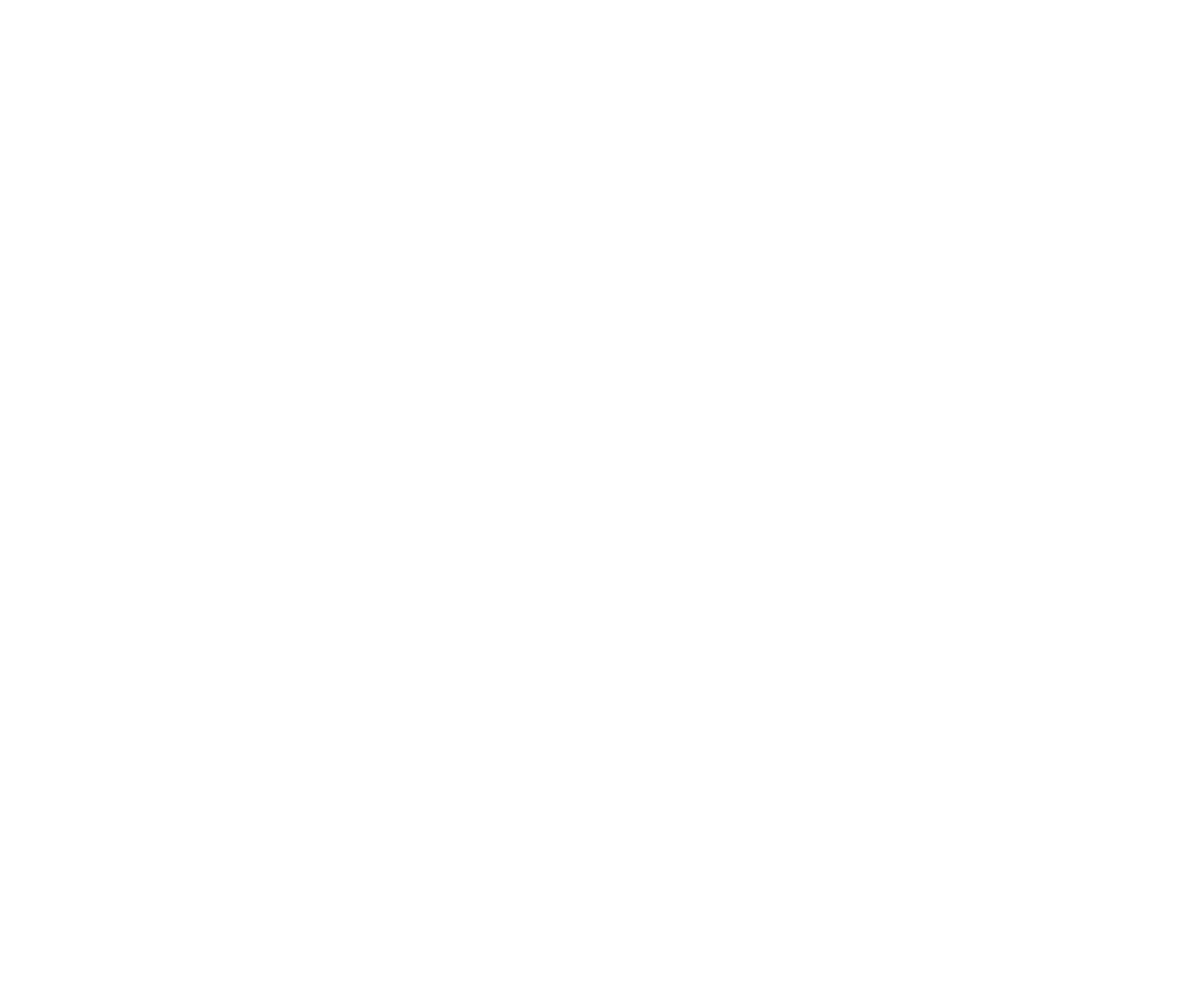
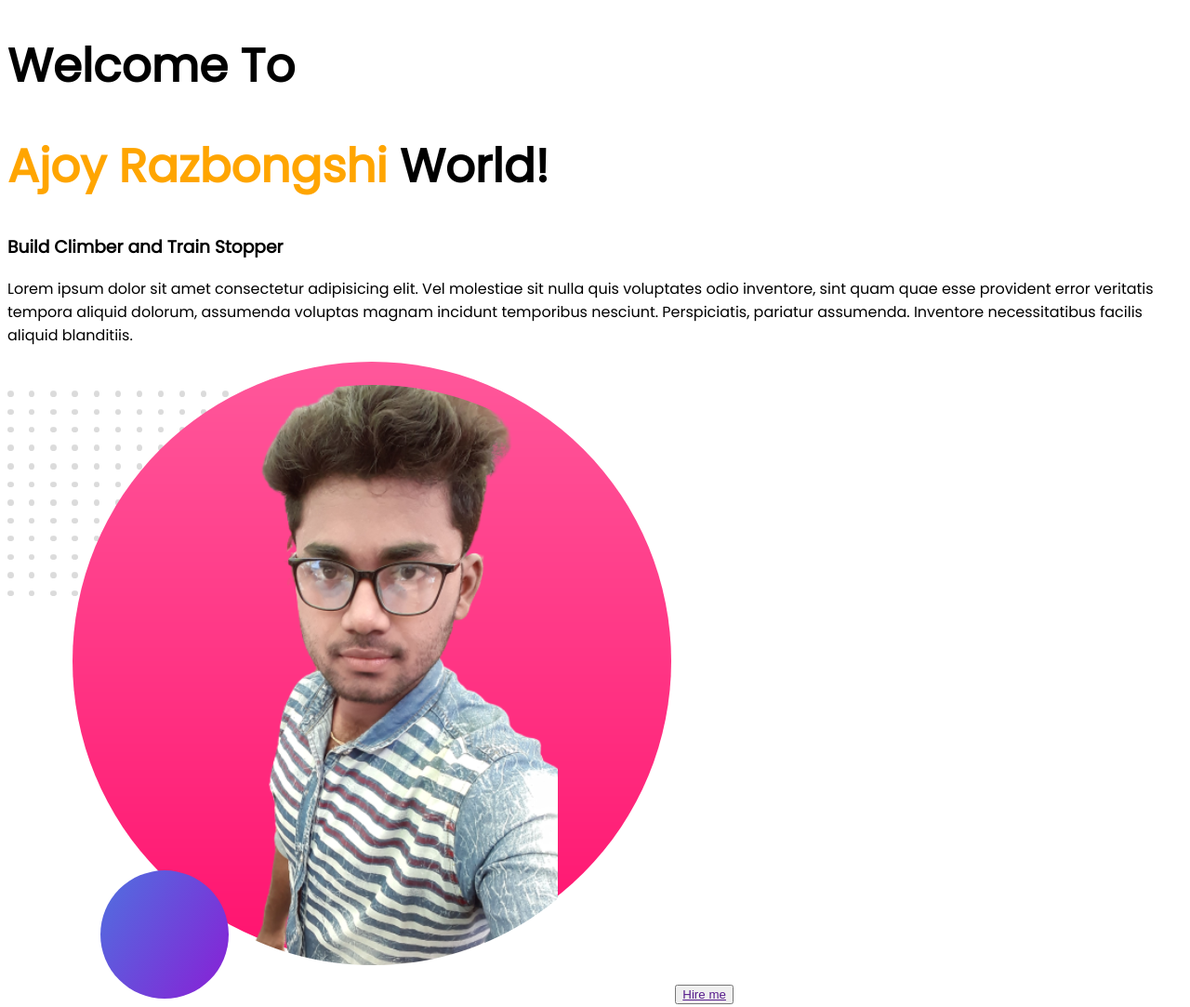
Before and after one commit to AJOYRAZBONGSHI/Professional-Protfoilo, a plain HTML site: page index.html in a window 1280 px wide. Shown: the whole page at 93% size. Before the commit the page ends 800 px from the top, so only its background shows below. Drawn offline with Linux system fonts and the light colour scheme.

Commit message:
photo added

```diff
--- a/index.html
+++ b/index.html
@@ -6,10 +6,23 @@
     <meta http-equiv="X-UA-Compatible" content="IE=edge" />
     <meta name="viewport" content="width=device-width, initial-scale=1.0" />
     <title>Professional Portfoilo</title>
+    <link rel="preconnect" href="https://fonts.googleapis.com" />
+    <link rel="preconnect" href="https://fonts.gstatic.com" crossorigin />
+    <link href="https://fonts.googleapis.com/css2?family=Poppins&display=swap" rel="stylesheet" />
     <link rel="stylesheet" href="style.css" />
-    <link rel="shortcut icon" href="favicon.ico" type="image/x-icon" />
+    <link rel="shortcut icon" href="images/ajoy.png" type="image/x-icon" />
 </head>
 
-<body></body>
+<body>
+    <h1>Welcome To</h1>
+    <h1><span class="name">Ajoy Razbongshi</span> World!</h1>
+    <h3>Build Climber and Train Stopper</h3>
+    <p>
+        Lorem ipsum dolor sit amet consectetur adipisicing elit. Vel molestiae sit nulla quis voluptates odio inventore, sint quam quae esse provident error veritatis tempora aliquid dolorum, assumenda voluptas magnam incidunt temporibus nesciunt. Perspiciatis,
+        pariatur assumenda. Inventore necessitatibus facilis aliquid blanditiis.
+    </p>
+    <img src="images/Background.png" alt="my-photp" />
+    <button><a href="">Hire me</a></button>
+</body>
 
 </html>
--- a/style.css
+++ b/style.css
@@ -0,0 +1,11 @@
+body {
+    font-family: 'Poppins', sans-serif;
+}
+
+h1 {
+    font-size: 50px;
+}
+
+.name {
+    color: orange;
+}
```
Also changed, not shown: images/Background.png (added), images/ajoy.png (added), images/dream-bg.png (added), images/exp-bg.png (added), images/jhankar.png (added), images/jhankar2.png (added), images/my-bg.png (added), images/my-bg2.png (added), images/top-banner.png (added).
